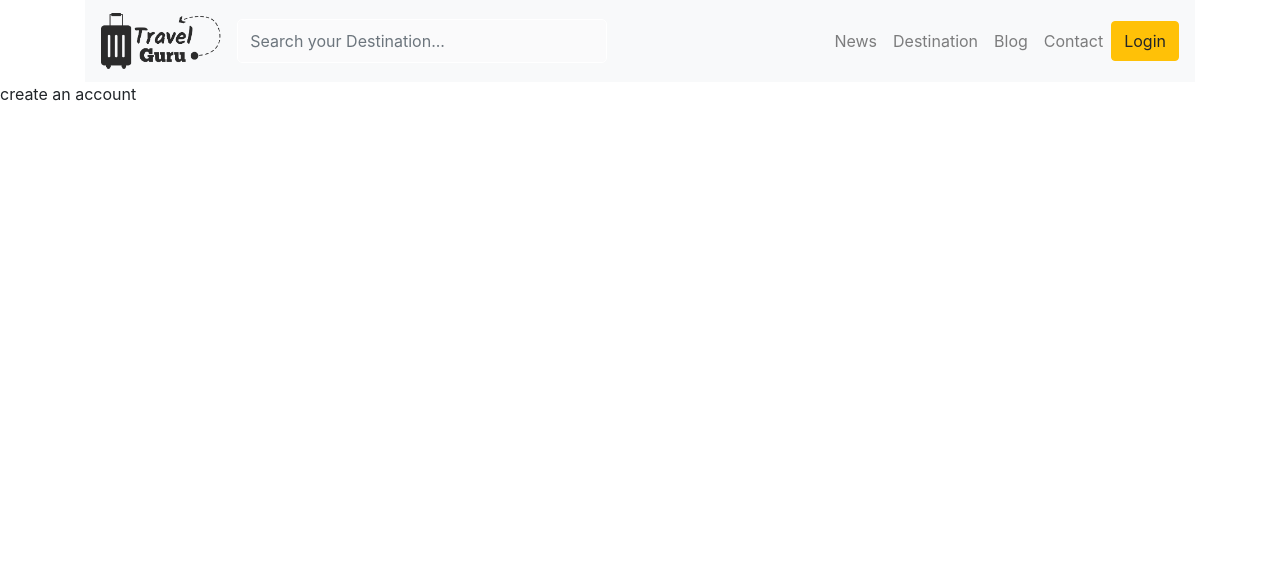
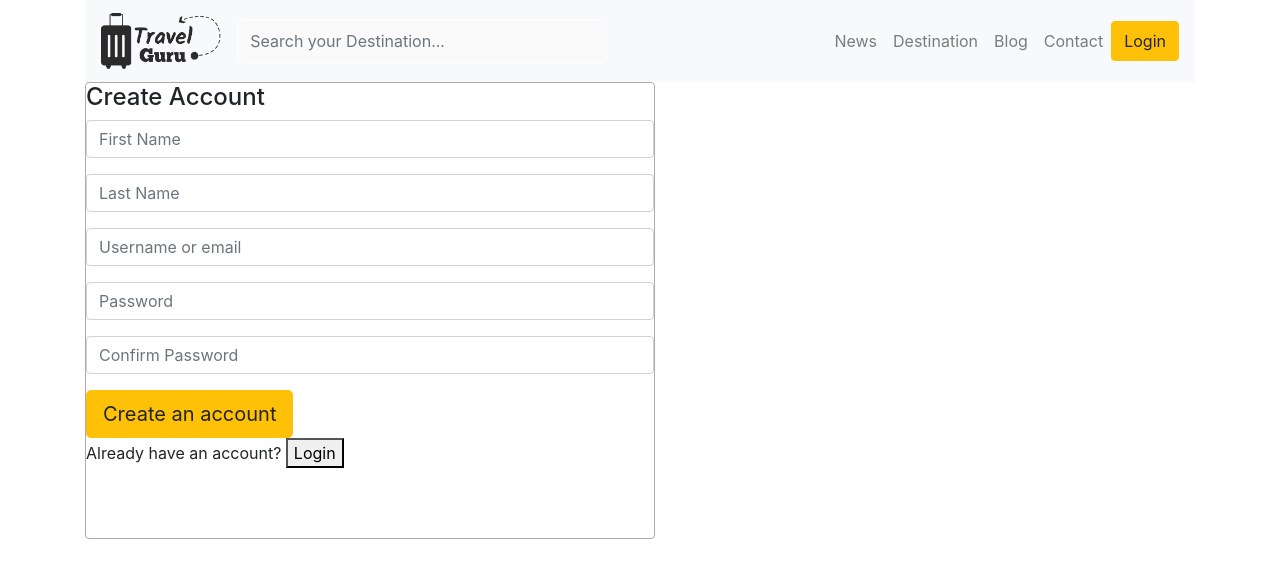
Before and after one commit to rakhiakter/travel-guru, a React (Create React App) app: page /create-account in a window 1280 px wide. Shown: the top 578 px of the page. Built offline with nearby package versions, Linux system fonts and the light colour scheme.

Commit message:
more code added

```diff
--- a/src/Components/CreateAccount/CreateAccount.js
+++ b/src/Components/CreateAccount/CreateAccount.js
@@ -1,7 +1,36 @@
 import React from "react";
+import { Container, Form, Button } from "react-bootstrap";
+const CreateAccount = () => {
+  return (
+    <Container>
+      <Form id="form">
+        <h4>Create Account</h4>
+        <Form.Group controlId="formBasicEmail">
+          <Form.Control type="email" placeholder="First Name" />
+        </Form.Group>
+        <Form.Group controlId="formBasicEmail">
+          <Form.Control type="email" placeholder="Last Name" />
+        </Form.Group>
+        <Form.Group controlId="formBasicEmail">
+          <Form.Control type="email" placeholder="Username or email" />
+        </Form.Group>
 
-const CreateAccount = () => {
-  return <div>create an account</div>;
+        <Form.Group controlId="formBasicPassword">
+          <Form.Control type="password" placeholder="Password" />
+        </Form.Group>
+        <Form.Group controlId="formBasicPassword">
+          <Form.Control type="password" placeholder="Confirm Password" />
+        </Form.Group>
+
+        <Button variant="warning" size="lg" type="submit">
+          Create an account
+        </Button>
+        <p>
+          Already have an account? <button>Login</button>
+        </p>
+      </Form>
+    </Container>
+  );
 };
 
 export default CreateAccount;
```
